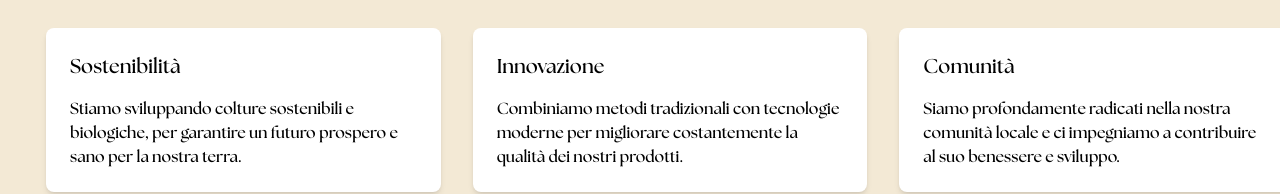
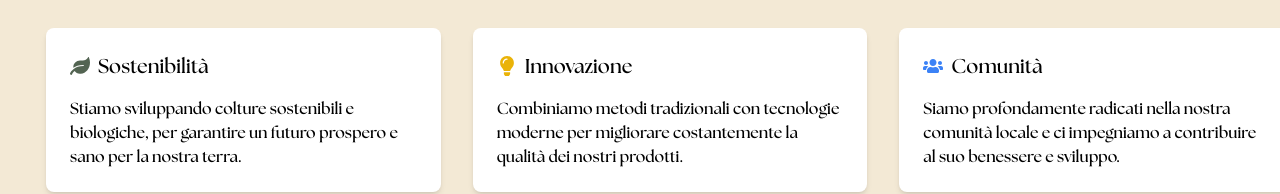
Before and after one commit to nannipy/la_collina_del_sole, a React (Create React App) app: page /about in a window 1280 px wide. Shown: the part 1444-1638 px from the top of the page. Built offline with nearby package versions, Linux system fonts and the light colour scheme.

Commit message:
elimina lightbox

```diff
--- a/package.json
+++ b/package.json
@@ -7,11 +7,12 @@
     "@testing-library/jest-dom": "^5.17.0",
     "@testing-library/react": "^13.4.0",
     "@testing-library/user-event": "^13.5.0",
+    "emailjs": "^4.0.3",
     "framer-motion": "^11.3.31",
     "react": "^18.3.1",
     "react-dom": "^18.3.1",
     "react-icons": "^5.3.0",
-    "react-image-lightbox": "^5.1.4",
+
     "react-router-dom": "^6.26.1",
     "react-scripts": "5.0.1",
     "web-vitals": "^2.1.4"
--- a/src/components/PhotoGallery.js
+++ b/src/components/PhotoGallery.js
@@ -1,20 +1,17 @@
-import React, { useState } from 'react';
+import React from 'react';
 import { motion } from 'framer-motion';
-import Lightbox from 'react-image-lightbox';
-import 'react-image-lightbox/style.css';
 
 const photos = [
   { src: 'images/tramonto2.jpg', alt: 'Giardino' },
   { src: 'images/ulivi_papa.jpg', alt: 'Casetta' },
   { src: 'images/vigna_sett.jpg', alt: 'Vigna' },
   { src: 'images/fornole.jpg', alt: 'Chiesa' },
+
+
   // Aggiungi altre foto qui
 ];
 
 const PhotoGallery = () => {
-  const [photoIndex, setPhotoIndex] = useState(0);
-  const [isOpen, setIsOpen] = useState(false);
-
   return (
     <div className="container mx-auto px-4 py-8">
       <h2 className="text-3xl font-bold text-feldgrau mb-8 text-center">Galleria</h2>
@@ -22,35 +19,14 @@ const PhotoGallery = () => {
         {photos.map((photo, index) => (
           <motion.div
             key={index}
-            className="overflow-hidden rounded-lg shadow-lg cursor-pointer"
+            className="overflow-hidden rounded-lg shadow-lg "
             whileHover={{ scale: 1.05 }}
             transition={{ type: 'spring', stiffness: 300, damping: 20 }}
-            onClick={() => {
-              setPhotoIndex(index);
-              setIsOpen(true);
-            }}
           >
             <img src={photo.src} alt={photo.alt} className="w-full h-full object-cover" />
           </motion.div>
         ))}
       </div>
-
-      {isOpen && (
-        <Lightbox
-          mainSrc={photos[photoIndex].src}
-          nextSrc={photos[(photoIndex + 1) % photos.length].src}
-          prevSrc={photos[(photoIndex + photos.length - 1) % photos.length].src}
-          onCloseRequest={() => setIsOpen(false)}
-          onMovePrevRequest={() =>
-            setPhotoIndex((photoIndex + photos.length - 1) % photos.length)
-          }
-          onMoveNextRequest={() =>
-            setPhotoIndex((photoIndex + 1) % photos.length)
-          }
-          imageTitle={photos[photoIndex].alt}
-          imageCaption={photos[photoIndex].alt}
-        />
-      )}
     </div>
   );
 };
--- a/src/pages/About.js
+++ b/src/pages/About.js
@@ -1,6 +1,8 @@
 import React from 'react';
 import { motion } from 'framer-motion';
 import { Link } from 'react-router-dom';
+import { FaLeaf, FaLightbulb, FaUsers} from 'react-icons/fa';
+
 
 function About() {
   return (
@@ -47,8 +49,8 @@ function About() {
               </p>
             </div>
             <div className="grid grid-cols-2 gap-4">
-              <img src="/images/papa_cappello.jpg" alt="La nostra produzione" className="rounded-lg shadow-lg" />
               <img src="/images/vendemmia.jpg" alt="La famiglia al lavoro" className="rounded-lg shadow-lg" />
+              <img src="/images/olive_trattore.jpg" alt="La nostra produzione" className="rounded-lg shadow-lg" />
             </div>
           </div>
         </div>
@@ -59,15 +61,24 @@ function About() {
         <h2 className="text-3xl font-bold mb-8 text-center">Il Nostro Impegno</h2>
         <div className="grid md:grid-cols-3 gap-8">
           <div className="bg-white p-6 rounded-lg shadow-md">
-            <h3 className="text-xl font-semibold mb-4">Sostenibilità</h3>
+            <h3 className="text-xl font-semibold mb-4 flex items-center">
+              <FaLeaf className="mr-2 text-green" />
+              Sostenibilità
+            </h3>
             <p>Stiamo sviluppando colture sostenibili e biologiche, per garantire un futuro prospero e sano per la nostra terra.</p>
           </div>
           <div className="bg-white p-6 rounded-lg shadow-md">
-            <h3 className="text-xl font-semibold mb-4">Innovazione</h3>
+            <h3 className="text-xl font-semibold mb-4 flex items-center">
+              <FaLightbulb className="mr-2 text-yellow-500" />
+              Innovazione
+            </h3>
             <p>Combiniamo metodi tradizionali con tecnologie moderne per migliorare costantemente la qualità dei nostri prodotti.</p>
           </div>
           <div className="bg-white p-6 rounded-lg shadow-md">
-            <h3 className="text-xl font-semibold mb-4">Comunità</h3>
+            <h3 className="text-xl font-semibold mb-4 flex items-center">
+              <FaUsers className="mr-2 text-blue-500" />
+              Comunità
+            </h3>
             <p>Siamo profondamente radicati nella nostra comunità locale e ci impegniamo a contribuire al suo benessere e sviluppo.</p>
           </div>
         </div>
@@ -84,7 +95,7 @@ function About() {
             whileHover={{ scale: 1.05 }}
             whileTap={{ scale: 0.95 }}
           >
-            Visita il Nostro Shop
+              Visita il Nostro Shop
           </Link>
         </div>
       </section>
--- a/src/pages/Checkout.js
+++ b/src/pages/Checkout.js
@@ -1,6 +1,8 @@
 import React, { useState } from 'react';
 import { motion } from 'framer-motion';
 import { FaTimes } from 'react-icons/fa';
+
+
 
 function Checkout({ cart, updateQuantity, removeFromCart }) {
   const [formData, setFormData] = useState({
@@ -13,15 +15,15 @@ function Checkout({ cart, updateQuantity, removeFromCart }) {
     paese: 'Italia',
   });
 
+  const handleSubmit = async (e) => {
+    e.preventDefault();
+    console.log(formData);
+  };
+
   const handleChange = (e) => {
     setFormData({ ...formData, [e.target.name]: e.target.value });
   };
 
-  const handleSubmit = (e) => {
-    e.preventDefault();
-    // Qui puoi aggiungere la logica per processare l'ordine
-    console.log('Ordine inviato:', formData);
-  };
 
   const totale = cart.reduce((acc, item) => acc + item.prezzo * item.quantity, 0);
 
```
Also changed, not shown: 1 other file (tests, documents, lock files or other folders).
